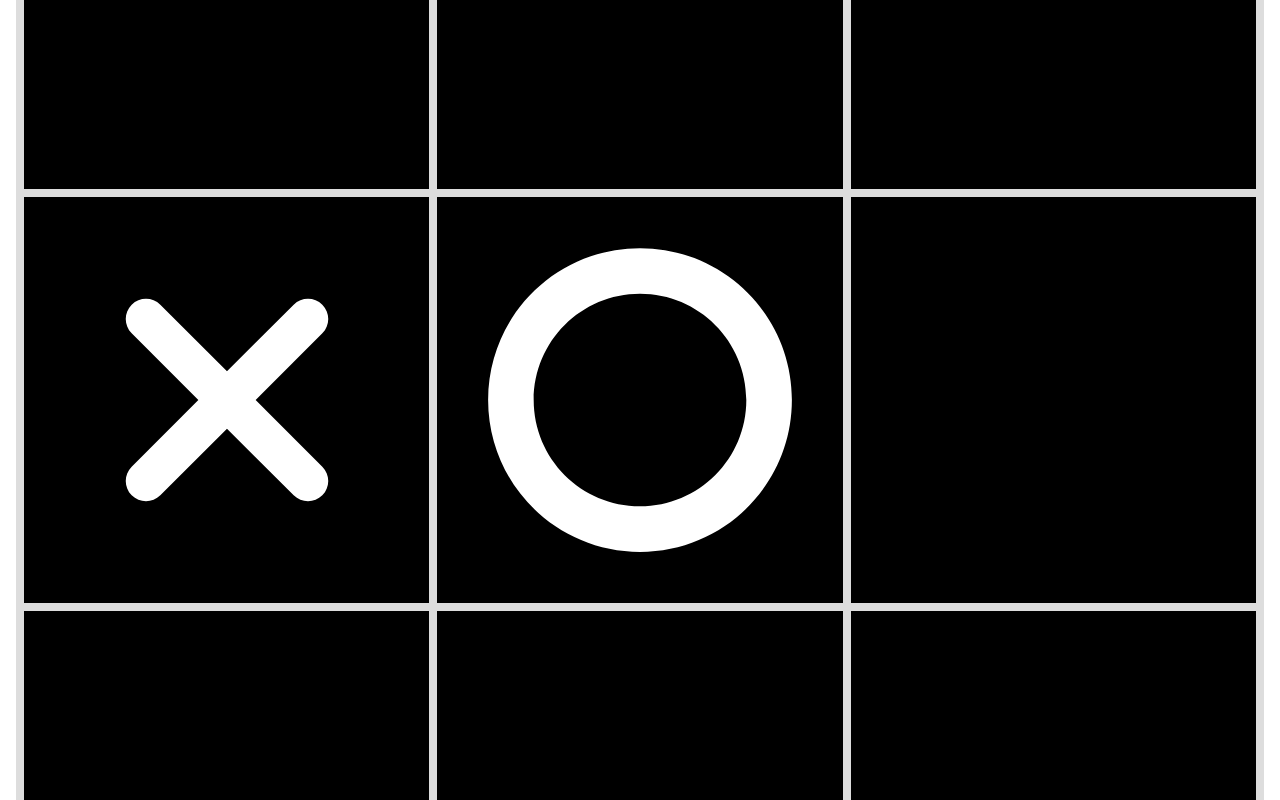
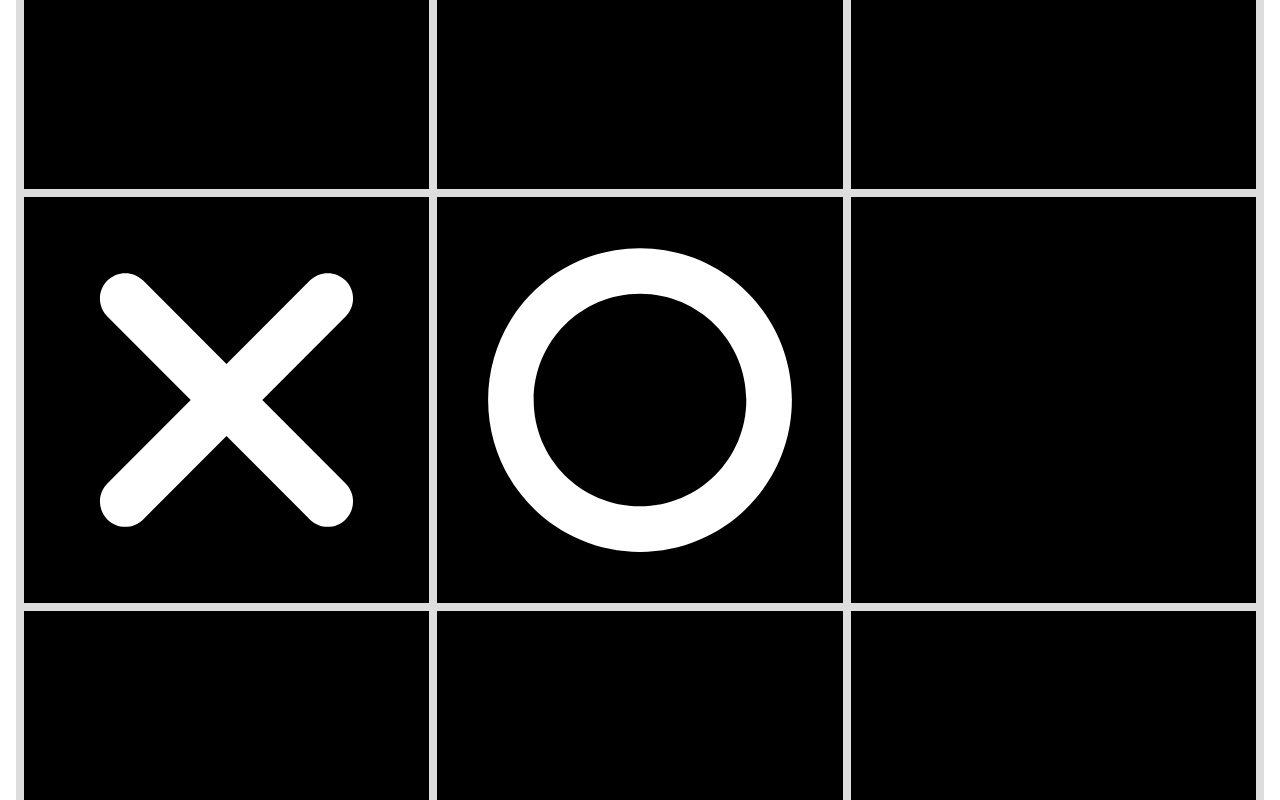
Before and after one commit to Technicalish/tactictoe, a plain HTML site: page index.html in a window 1280 px wide. Both pictures are taken after a click on the element 226 px from the left and 399 px from the top of the page. Shown: the top 800 px of the page. Drawn offline with Linux system fonts and the light colour scheme.

Commit message:
Update style.css

```diff
--- a/style.css
+++ b/style.css
@@ -24,7 +24,13 @@ html, body {
   position: relative;
   background: #000;
 }
-#rps > div img {
+#rps > div.x img {
+  display: block;
+  position: absolute;
+  height: 100%;
+  width: 100%;
+}
+#rps > div.o img {
   margin: 10%;
   display: block;
   position: absolute;
```
